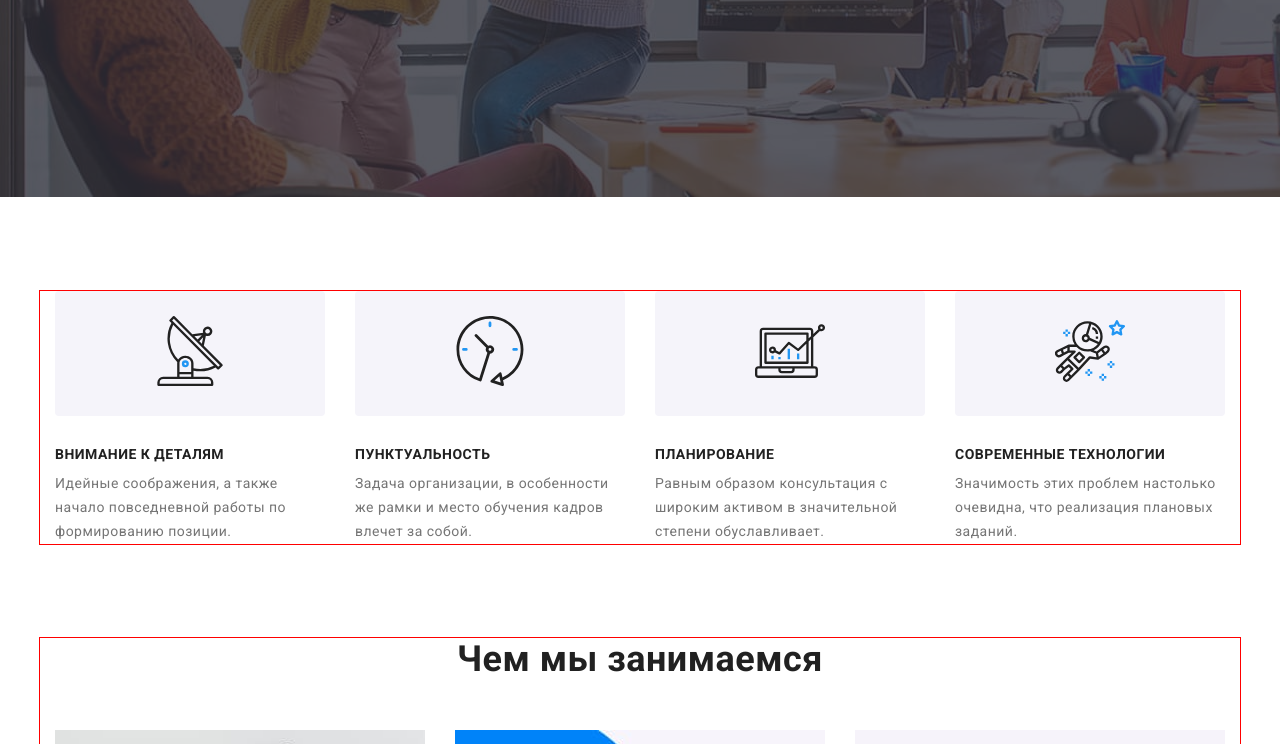
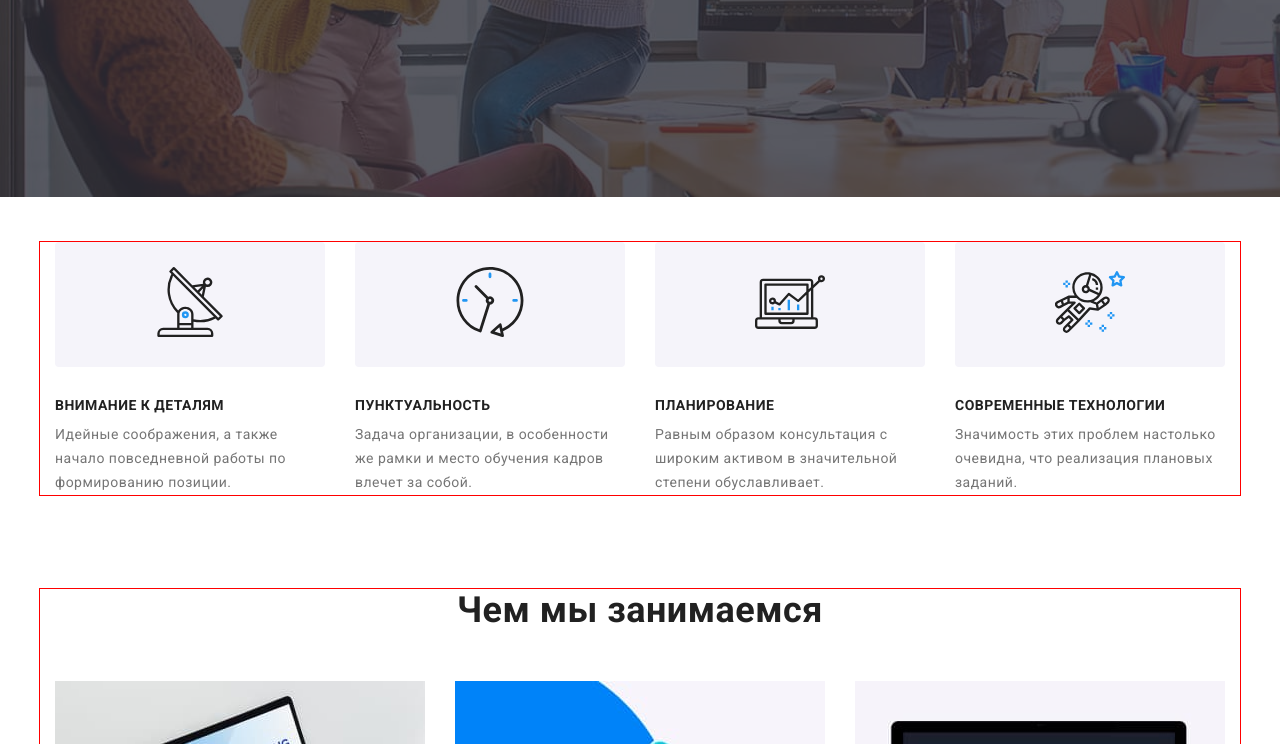
Before and after one commit to Maksym-Zyza/goit-markup-hw-08, a plain HTML site: page index.html in a window 1280 px wide. Shown: the part 486-1230 px from the top of the page. Drawn offline with nearby package versions, Linux system fonts and the light colour scheme.

Commit message:
Доблен css для адаптивной верстки

```diff
--- a/index.html
+++ b/index.html
@@ -70,10 +70,10 @@
       </section>
 
       <!-- Section 2 - Преймущества Веб студии -->
-      <section class="section no-padding-bottom">
-        <div class="container">
+      <section class="section padding">
+        <div class="container no-padding">
           <h2 hidden>Преймущества Веб студии</h2>
-          <ul class="benefits list flex">
+          <ul class="benefits list">
             <li class="benefits-item">
               <div class="benefits-background">
                 <svg class="benefits-item-element">
--- a/sass/components/_email-and-phone.scss
+++ b/sass/components/_email-and-phone.scss
@@ -3,10 +3,6 @@
   display: none;
   align-items: center;
   margin-left: auto;
-
-  & .adres-item + .adres-item {
-    margin-left: 30px;
-  }
 
   @media screen and (min-width: 480px) {
     display: none;
@@ -18,6 +14,18 @@
 
   @media screen and (min-width: 1200px) {
     display: inline-flex;
+  }
+}
+
+.page-header-adres .adres-item + .adres-item {
+  margin-left: 30px;
+
+  @media screen and (min-width: 768px) {
+    margin-left: 0;
+  }
+
+  @media screen and (min-width: 1200px) {
+    margin-left: 30px;
   }
 }
 
@@ -34,6 +42,16 @@
   font-size: 14px;
   line-height: 1.14;
   letter-spacing: 0.02em;
+
+  @media screen and (min-width: 768px) {
+    padding-top: 5px;
+    padding-bottom: 5px;
+  }
+
+  @media screen and (min-width: 1200px) {
+    padding-top: 32px;
+    padding-bottom: 31px;
+  }
 
   &:hover,
   &:focus {
--- a/sass/components/_section2-advantages.scss
+++ b/sass/components/_section2-advantages.scss
@@ -3,26 +3,29 @@
 .benefits {
   display: block;
 
-  @media screen and (min-width: 480px) {
-    display: block;
+  @media screen and (min-width: 768px) {
+    display: flex;
+    flex-wrap: wrap;
   }
 
-  @media screen and (min-width: 768px) {
+  @media screen and (min-width: 1200px) {
     display: flex;
+    flex-wrap: nowrap;
   }
 }
 
-.benefits .benefits-item + .benefits-item {
-  @media screen and (min-width: 1200px) {
-    margin-left: 30px;
+.benefits .benefits-item {
+  margin-top: 30px;
+  // outline: 1px solid red;
+
+  @media screen and (min-width: 768px) {
+    width: calc((100% - 2 * 30px) / 2);
+    margin: 15px;
   }
-}
-
-.benefits .benefits-item:not(:last-child) {
-  margin-bottom: 30px;
 
   @media screen and (min-width: 1200px) {
-    margin-bottom: 0;
+    width: calc((100% - 4 * 30px) / 4);
+    margin: 0 15px;
   }
 }
 
@@ -59,6 +62,13 @@
   line-height: 1.71;
 }
 
-.no-padding-bottom {
-  padding-bottom: 0;
+.padding {
+  padding-top: 30px;
+
+  @media screen and (min-width: 768px) {
+    padding: 45px 0;
+  }
+  @media screen and (min-width: 1200px) {
+    padding-bottom: 0;
+  }
 }
--- a/sass/components/_section4-team.scss
+++ b/sass/components/_section4-team.scss
@@ -25,9 +25,6 @@
   @media screen and (min-width: 768px) {
     width: calc((100% - 2 * 30px) / 2);
     margin: 15px;
-  }
-  @media screen and (min-width: 1200px) {
-    margin: 0;
   }
 
   @media screen and (min-width: 1200px) {
```
Also changed, not shown: CSS/main.css, CSS/main.min.css, 2 other files.
